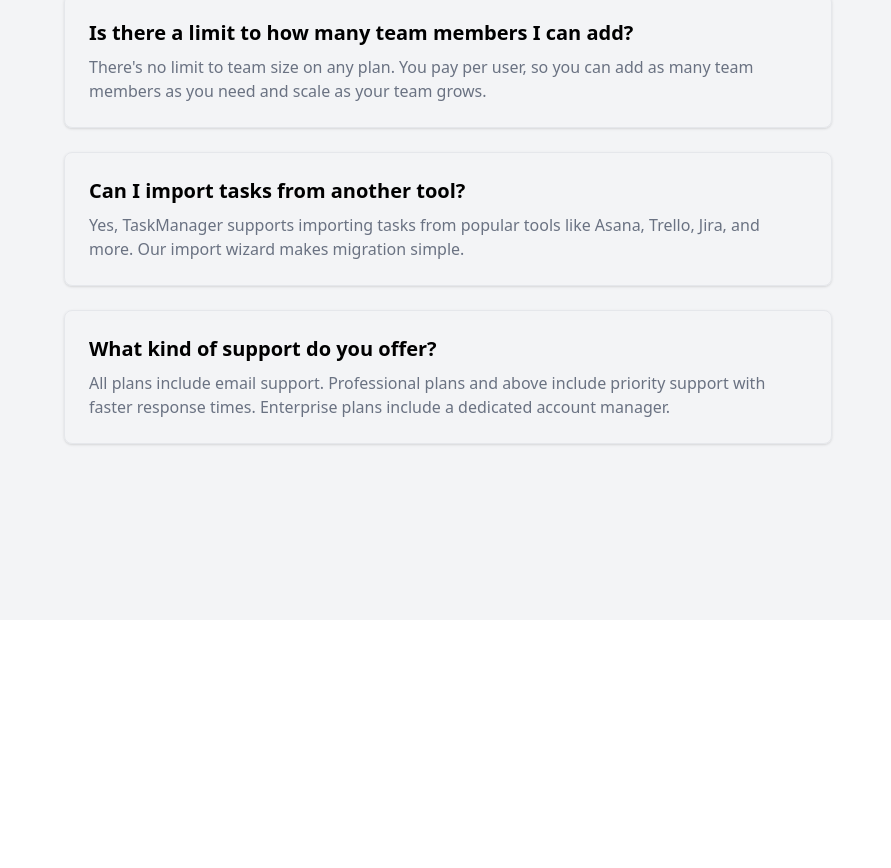
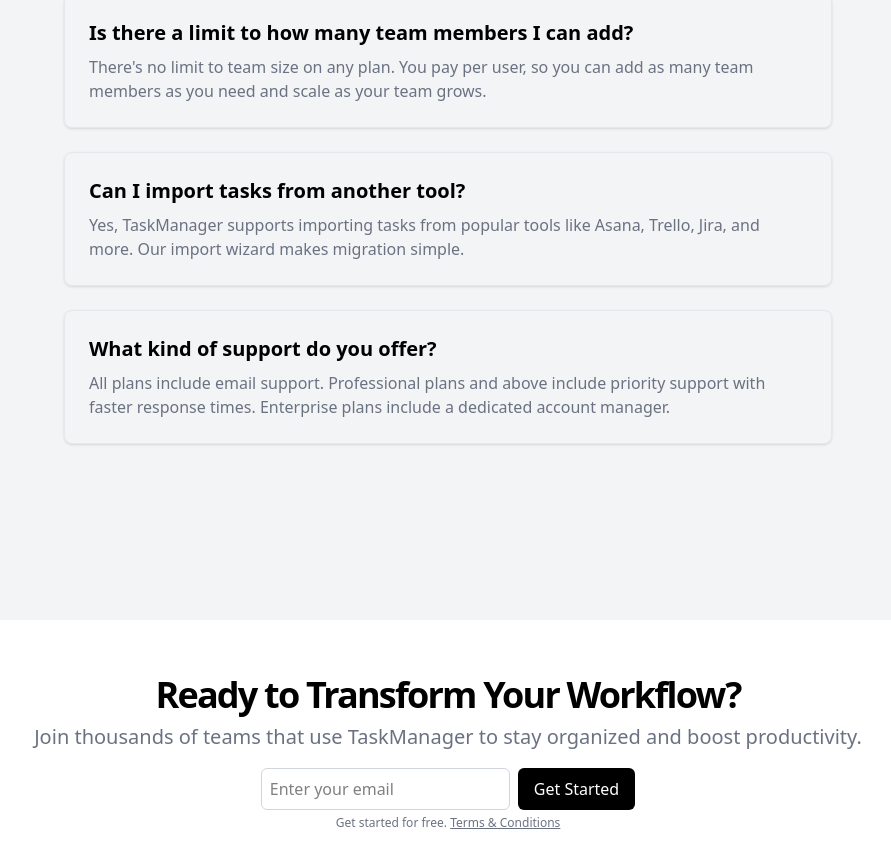
Before and after one commit to mhhllww/task-manager, a React (Vite) app: page / in a window 1280 px wide. Shown: the part 3032-3900 px from the top of the page, without its empty margins (192-1083 px from the left). Before the commit the page ends 3652 px from the top, so only its background shows below. Built offline with nearby package versions, Linux system fonts and the light colour scheme.

Commit message:
feat: add cta section

```diff
--- /dev/null
+++ b/src/pages/home/ui/home-sections/cta-section/cta-section.tsx
@@ -0,0 +1,32 @@
+import { RoundedButton, TextInput } from '../../../../../shared/ui';
+
+export const CtaSection = () => {
+  return (
+    <section className={'w-full py-12 flex flex-col items-center'}>
+      <article className={'text-center'}>
+        <h1 className={'text-[36px] font-bold tracking-tighter'}>
+          Ready to Transform Your Workflow?
+        </h1>
+        <p className={'text-[20px] text-gray-500'}>
+          Join thousands of teams that use TaskManager to stay organized and
+          boost productivity.
+        </p>
+      </article>
+      <form className={'mx-auto mt-[16px] flex gap-2'}>
+        <TextInput label={'Enter your email'} />
+        <RoundedButton
+          text={'Get Started'}
+          onClick={() => {}}
+          btnSize={'small'}
+          btnType={'black'}
+        />
+      </form>
+      <p className={'mt-1 text-[12px] text-gray-500'}>
+        Get started for free.{' '}
+        <a href={''} className={'cursor-pointer underline'}>
+          Terms & Conditions
+        </a>
+      </p>
+    </section>
+  );
+};
--- /dev/null
+++ b/src/pages/home/ui/home-sections/cta-section/index.ts
@@ -0,0 +1 @@
+export { CtaSection } from './cta-section.tsx';
--- a/src/pages/home/ui/home-sections/index.ts
+++ b/src/pages/home/ui/home-sections/index.ts
@@ -2,3 +2,4 @@ export * from './hero-section';
 export * from './features-section';
 export * from './how-it-work-section';
 export * from './faq-section';
+export * from './cta-section';
--- a/src/pages/home/ui/home.tsx
+++ b/src/pages/home/ui/home.tsx
@@ -1,4 +1,5 @@
 import {
+  CtaSection,
   FaqSection,
   FeaturesSection,
   HeroSection,
@@ -12,6 +13,7 @@ export const Home = () => {
       <FeaturesSection />
       <HowItWorkSection />
       <FaqSection />
+      <CtaSection />
     </main>
   );
 };
--- a/src/shared/ui/index.ts
+++ b/src/shared/ui/index.ts
@@ -2,3 +2,4 @@ export * from './logo';
 export * from './links';
 export * from './buttons';
 export * from './text';
+export * from './inputs';
--- /dev/null
+++ b/src/shared/ui/inputs/index.ts
@@ -0,0 +1 @@
+export { TextInput } from './text-input.tsx';
--- /dev/null
+++ b/src/shared/ui/inputs/text-input.tsx
@@ -0,0 +1,14 @@
+type TextInputProps = {
+  label: string;
+};
+
+export const TextInput = ({ label }: TextInputProps) => {
+  return (
+    <>
+      <input
+        placeholder={label}
+        className={'p-2 relative border border-gray-300 rounded-md'}
+      />
+    </>
+  );
+};
```
